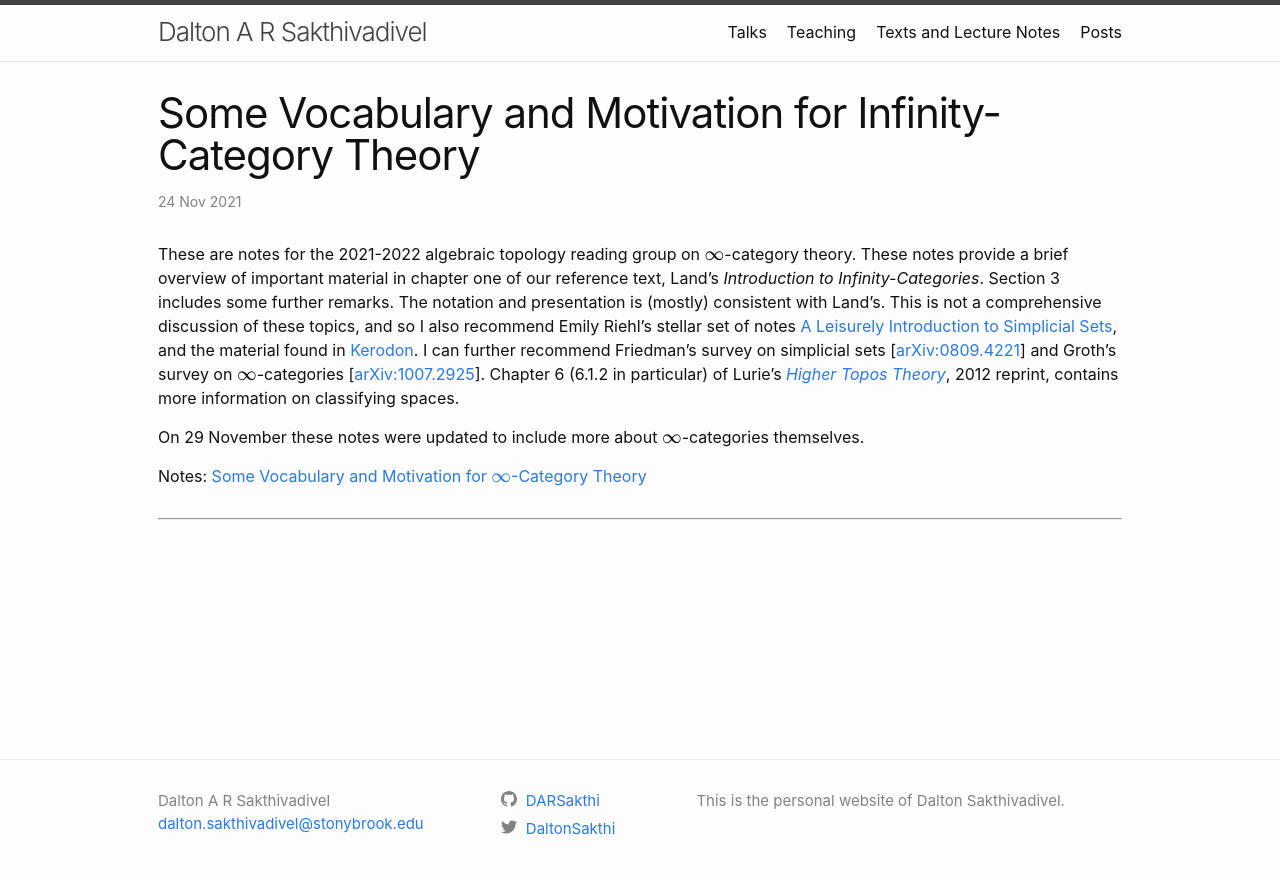
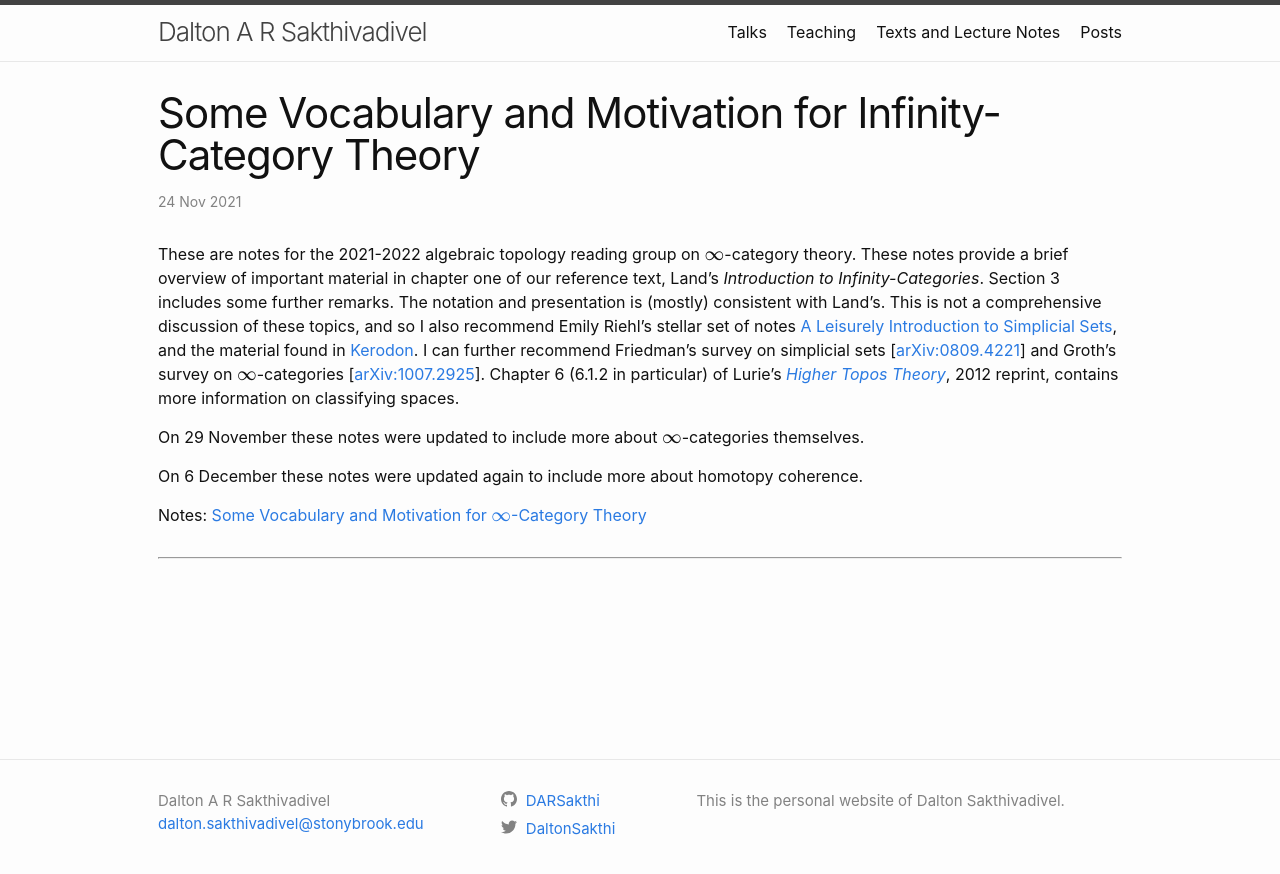
Before and after one commit to DARSakthi/DARSakthi.github.io, a Jekyll site: the page built from _texts/03-inf-cat-notes.markdown, in a window 1280 px wide. Shown: the top 874 px of the page. Built offline with Jekyll 4.4.1, drawn with Linux system fonts in a browser that asks for light colours; formulas are drawn with MathJax 3; comment, search, counter and statistics services are not loaded.

Commit message:
Reflect updated notes

```diff
--- a/_texts/03-inf-cat-notes.markdown
+++ b/_texts/03-inf-cat-notes.markdown
@@ -10,4 +10,6 @@ These are notes for the 2021-2022 algebraic topology reading group on $$\infty$$
 
 On 29 November these notes were updated to include more about $$\infty$$-categories themselves.
 
+On 6 December these notes were updated again to include more about homotopy coherence.
+
 Notes: [Some Vocabulary and Motivation for $$\infty$$-Category Theory](/files/InfCat_Notes.pdf)
```
